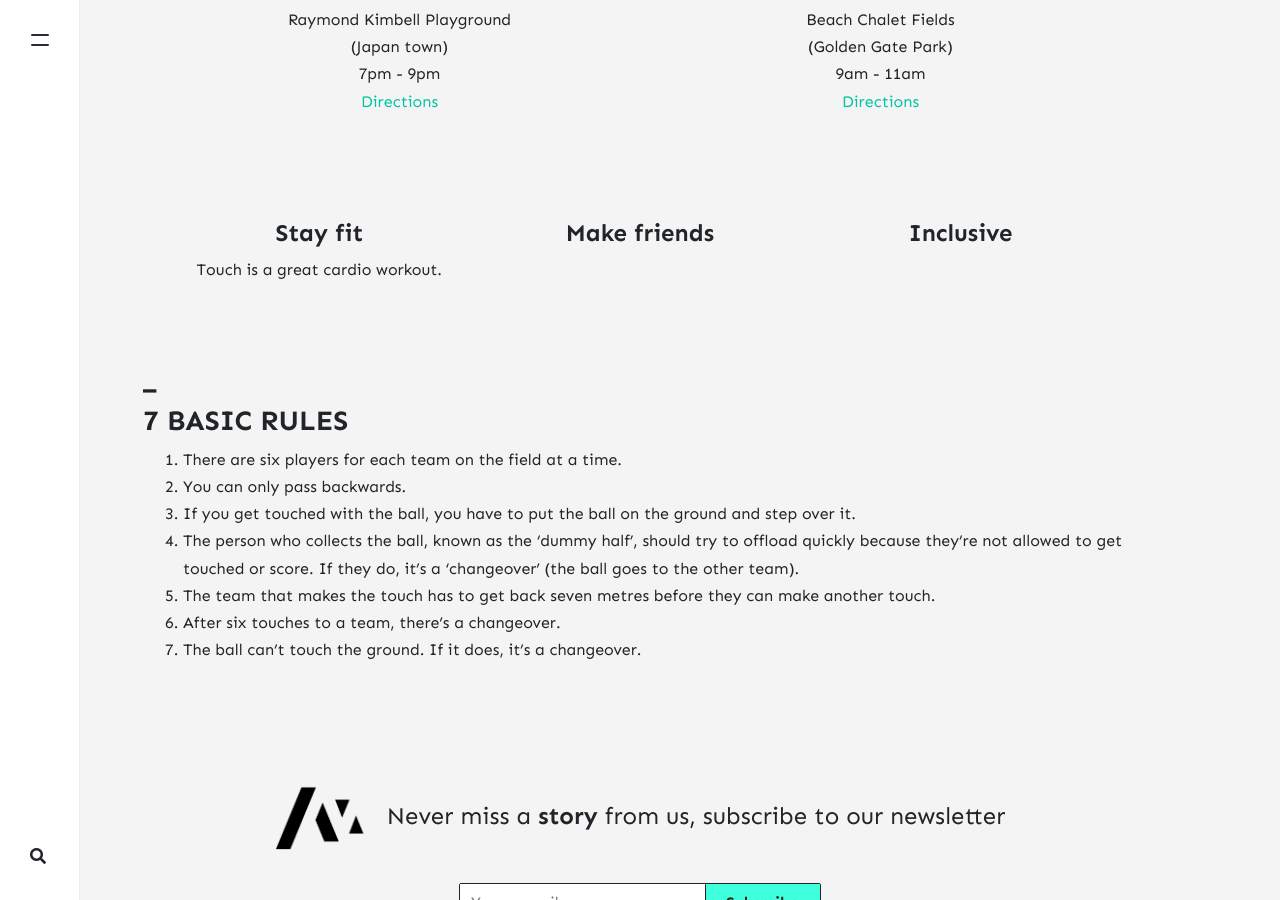
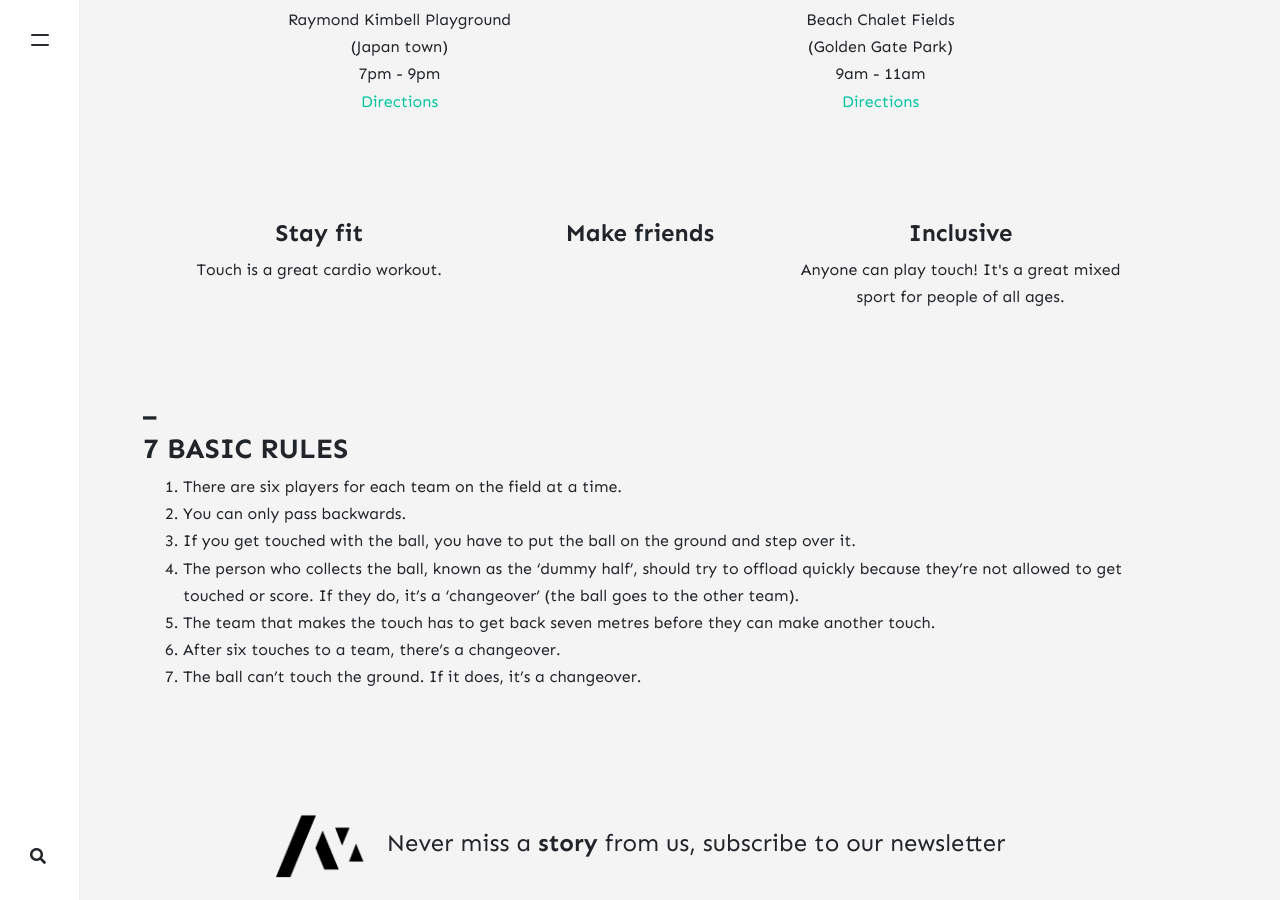
Before and after one commit to stackbit-projects/blue-triceratops-4f502, a Jekyll site: the page built from _pages/about.md, in a window 1280 px wide and 900 px high, scrolled down 524 px. Built offline with Jekyll 4.4.1, drawn with Linux system fonts in a browser that asks for light colours; nearby versions of some CDN libraries; comment, search, counter and statistics services are not loaded.

Commit message:
home.html: changed

```diff
--- a/_layouts/home.html
+++ b/_layouts/home.html
@@ -58,7 +58,7 @@ permalink: "/home.html"
         </div>
         <div class="three-column">
             <h4>Inclusive</h4>
-            <p></p>
+            <p>Anyone can play touch! It's a great mixed sport for people of all ages.</p>
         </div>
     </div>
 </div>
```
